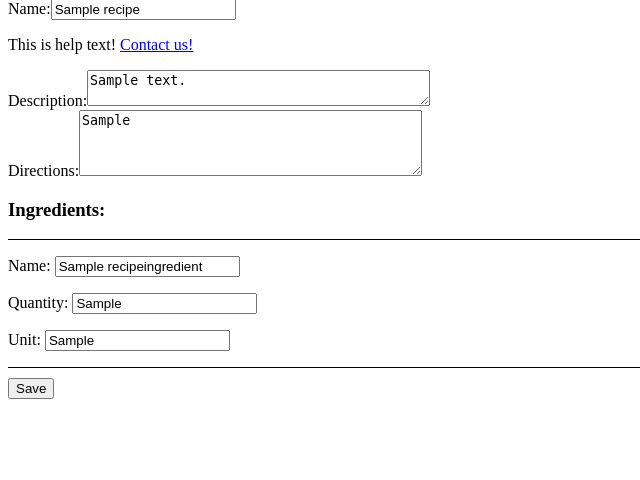
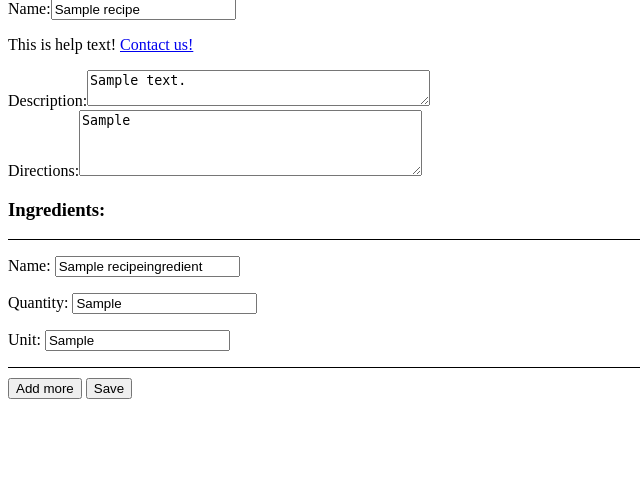
Before and after one commit to dawmro/testing_django, a Django app: page /pantry/recipes/1/edit/ in a window 1280 px wide. Shown: the part 60-540 px from the top of the page, without its empty margins (0-640 px from the left). Run offline with Django 4.2, Linux system fonts and the light colour scheme; a user stored in the database is signed in; tables that the repository leaves empty hold one stand-in row (values such as "Sample post").

Commit message:
[ADD] dynamic new form using javascript

```diff
--- a/recepies/views.py
+++ b/recepies/views.py
@@ -61,9 +61,8 @@ def recipe_update_view(request, id=None):
         parent.save()
         for form in formset:
             child = form.save(commit=False)
-            if child.recipe is None:
-                print("Added new")
-                child.recipe = parent
+            child.recipe = parent
+            # save all forms
             child.save()
         context["message"] = "Data saved."
     return render(request, "recipes/create-update.html", context=context)
--- a/templates/recipes/create-update.html
+++ b/templates/recipes/create-update.html
@@ -5,6 +5,9 @@
     .ingredient-form {
         border-bottom: 1px solid black;
         border-top: 1px solid black;
+    }
+    .hidden {
+        display: none
     }
 </style>
 
@@ -28,15 +31,37 @@
         {% if formset %}
             <h3>Ingredients:</h3>
             {{ formset_management_form }}
-            {% for form in formset %}
-                <div class="ingredient-form">
-                    {{ form.as_p }}
-                </div>
-            {% endfor %}
+            <div id="ingredient-form-list">
+                {% for form in formset %}
+                    <div class="ingredient-form">
+                        {{ form.as_p }}
+                    </div>
+                {% endfor %}
+            </div>
+            <div id="empty-form" class="hidden">{{ formset.empty_form.as_p }}</div>
+            <button id="add-more" type="button">Add more</button>
         {% endif %}
         <button style="margin-top:10px;" type="submit">Save</button>
     </form>
 </div>
 
+<script>
+    const addMoreBtn = document.getElementById("add-more")
+    addMoreBtn.addEventListener("click", add_new_form)
+
+    function add_new_form(args) {
+        console.log(args)
+        if (event) {
+            event.preventDefault()
+        }
+        const formCopyTarget = document.getElementById("ingredient-form-list")
+        const emptyFormEl = document.getElementById("empty-form").cloneNode(true)
+        emptyFormEl.setAttribute("class", "ingredient-form")
+        // add new empty form element
+        formCopyTarget.append(emptyFormEl)
+
+    }
+</script>
+
 
 {% endblock content %}
```
